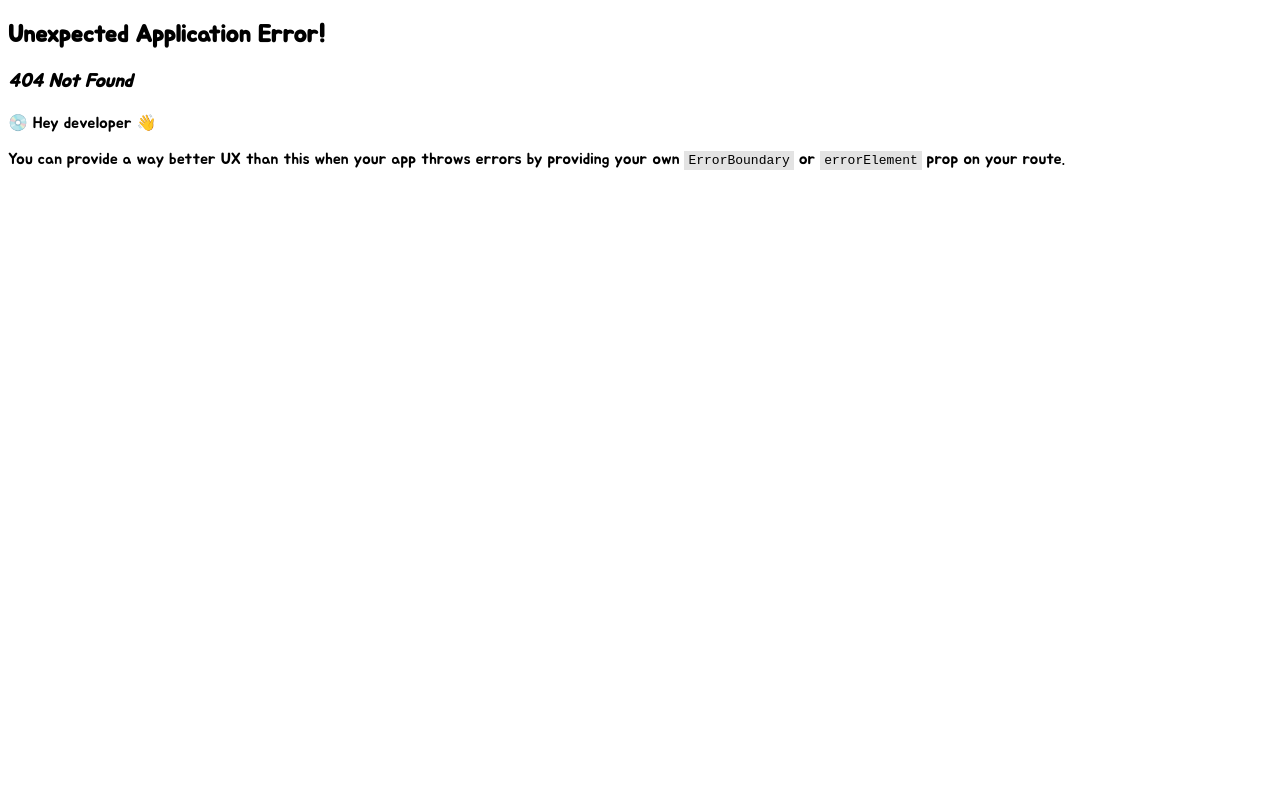
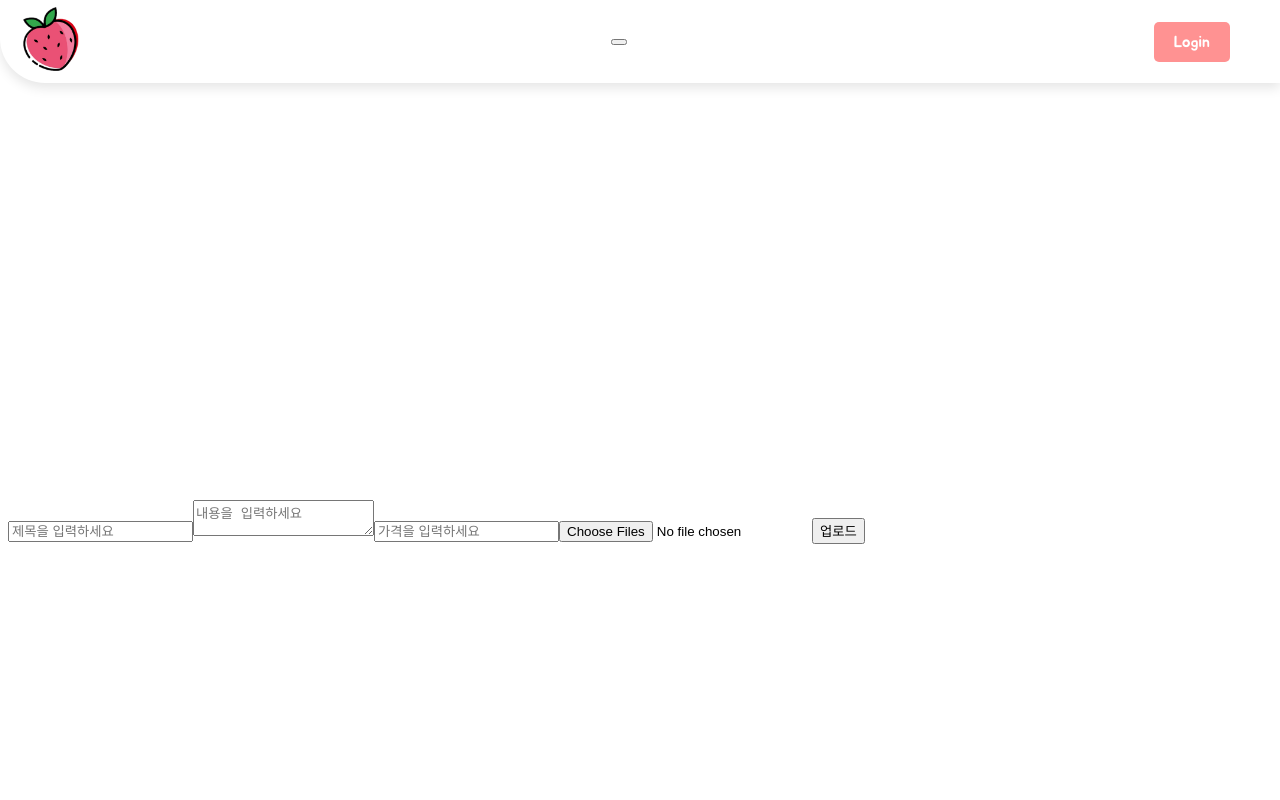
Before and after one commit to Opensource-Java-Project/FE, a React (Create React App) app: page /upload in a window 1280 px wide. Before the commit this address had no page. Shown: the top 800 px of the page. Built offline with nearby package versions, Linux system fonts and the light colour scheme.

Commit message:
오류 수정 및 Uload 기능 대략 구현

```diff
--- a/src/apis/instance.js
+++ b/src/apis/instance.js
@@ -1,9 +1,21 @@
 import axios from 'axios';
 
 const instance = axios.create({
-    baseURL: '/api',
+    baseURL: 'http://localhost:8080',
     withCredentials: true, // 쿠키를 포함시키기 위한 설정
     // timeout: 1000 // 1초가 지나도 응답이 없으면 실패
 });
 
+instance.interceptors.response.use(
+    response => response,
+    error => {
+        if (error.response && (error.response.status === 409 || error.response.status === 401)) {
+            // 401 또는 409 상태 코드에 대한 커스텀 처리
+            return Promise.resolve(error.response);
+        }
+        return Promise.reject(error);
+    }
+);
+
+
 export default instance;
--- a/src/apis/postDataApi.js
+++ b/src/apis/postDataApi.js
@@ -33,10 +33,12 @@ export const postLogin = async (email, password) => {
 export const postDate = async (reservationData, postId, setOpen) => {
     try {
         const response = await instance.post('/reservations', {
-            postId: postId, // 게시글 ID는 함수의 파라미터로 전달됩니다.
+            boardIndex: postId, // 게시글 ID는 함수의 파라미터로 전달됩니다.
             ...reservationData
         });
+        //test console
         console.log('Reservation submitted:', response.data);
+
         setOpen(false); // 예약창 닫기, 이 함수도 파라미터로 전달됩니다.
     } catch (error) {
         console.error('Error submitting reservation:', error);
@@ -44,3 +46,18 @@ export const postDate = async (reservationData, postId, setOpen) => {
     }
 
 };
+
+
+
+// 업로드 api
+// 멀티파트/폼데이터 형식으로 보냄, 서버에서도 관리가 수월해짐.
+export const postUpload = async (formData) => {
+    try {
+        return await instance.post('/upload', formData);
+    } catch (error) {
+        console.error('Error submitting reservation:', error);
+    }
+};
+
+
+// try...catch 문 제거하고 각 API 호출할 때 try...catch 문을 사용하여 에러를 잡으려고 했으나 수정하기 매우 귀찮으므로 패스.
--- a/src/components/common/Header/Header.jsx
+++ b/src/components/common/Header/Header.jsx
@@ -2,6 +2,8 @@
 import LogoImg from "./section/LogoImg";
 import LoginAndOut from "./section/LoginAndOut";
 import styled from "@emotion/styled";
+import UploadButton from "./section/UploadButton";
+import React from "react";
 
 const Wrapper = styled.div`
   position: fixed;
@@ -29,6 +31,7 @@ export const Header = ({children}) => {
     return (
         <Wrapper>
             <LogoImg />
+            <UploadButton/>
             <RightContainer>
                 <LoginAndOut />
                 {children}
--- a/src/components/common/Header/section/ProfileImg.jsx
+++ b/src/components/common/Header/section/ProfileImg.jsx
@@ -13,7 +13,7 @@ const ProfileImg = () => {
     // const user = useUserDataStore();
     // dummy data
     const user = {
-        id:1
+        id:"wns2349@naver.com"
     }
 
 
--- /dev/null
+++ b/src/components/common/Header/section/UploadButton.jsx
@@ -0,0 +1,35 @@
+import {useNavigate} from "react-router-dom";
+import {useUserStore} from "../../../../store/useUserStore";
+
+
+const UploadButton = () => {
+    const userId = useUserStore(state => state.userId);
+
+    const navigate = useNavigate();
+
+    // Handler
+    const submitHandler = () => {
+        // 로그인 상태 확인
+        if (!userId) {
+            // 로그인이 필요하다는 경고 표시
+            const isRedirect = window.confirm("로그인이 필요합니다. 로그인 페이지로 이동하시겠습니까?");
+            if (isRedirect) {
+                navigate('/login');
+            }
+            return; // 함수 실행 중단
+        } else {
+            navigate('/upload');
+        }
+    };
+
+
+    // TODO: 버튼 말고 움직이는 svg 나 뭔가 이목을 끌만한 것
+    return (
+        <>
+            <button onClick={submitHandler} />
+        </>
+
+    );
+};
+
+export default UploadButton;
--- a/src/hooks/useAuth.js
+++ b/src/hooks/useAuth.js
@@ -2,12 +2,15 @@ import instance from "../apis/instance";
 import useLoggedInStore from "../store/useLoggedInStore";
 import {useUserStore} from "../store/useUserStore";
 import {postLogin} from "../apis/postDataApi";
+import {useNavigate} from "react-router-dom";
+import {useEffect} from "react";
 
 const useAuth = () => {
     const { setLoggedIn } = useLoggedInStore();
     // 현재 로그인한 사용자 정보
     const { setUser } = useUserStore();
-
+    // 라우팅
+    const navigate = useNavigate();
 
     // 토큰 유효성 검사 후 zustand 전역 LoggenIn 상태 업데이트
     const checkLoginStatus = async (token) => {
@@ -38,7 +41,8 @@ const useAuth = () => {
         localStorage.removeItem('isLoggedInToken'); // 로그인 토큰 파기
         localStorage.removeItem('userId'); // userId 파기
         setLoggedIn(false); // 로그아웃 상태 업데이트
-
+        setUser(null);
+        navigate('/');
 
         try {
             // 백엔드 로그아웃 엔드포인트와 통신
@@ -49,6 +53,9 @@ const useAuth = () => {
             localStorage.removeItem('isLoggedInToken'); // 로그인 토큰 파기
             localStorage.removeItem('userId'); // userId 파기
             setLoggedIn(false); // 로그아웃 상태 업데이트
+            setUser(null);
+            navigate('/');
+
         } catch (error) {
             console.error('Logout failed:', error);
         }
@@ -60,7 +67,7 @@ const useAuth = () => {
         // test
         setLoggedIn(true);
         // test for userId
-        const userId = "1";
+        const userId = "wns2349@naver.com";
         setUser(userId);
 
 
--- a/src/pages/Main.jsx
+++ b/src/pages/Main.jsx
@@ -1,10 +1,35 @@
+import useMessageStore from "../store/useMessageStore";
+import styled from "@emotion/styled";
+import { useEffect } from "react";
 
-// 양수진이 개발할 페이지.
+const TestDiv = styled.div`
+  margin-top: 500px;
+`;
 
-const MyPage = () => {
+const Main = () => {
+    const message = useMessageStore(state => state.message);
+    const setMessage = useMessageStore(state => state.setMessage);
+
+
+
+    // 업로드 성공 후 메시지
+    useEffect(() => {
+        if (message) {
+            // 메시지가 있으면 3초 후에 메시지를 초기화합니다.
+            const timer = setTimeout(() => {
+                setMessage('');
+            }, 2000);
+
+            // 컴포넌트가 언마운트될 때 타이머를 제거합니다.
+            return () => clearTimeout(timer);
+        }
+    }, [message, setMessage]);
+
     return (
-        <>
-        </>
+        <TestDiv>
+            {message && <div>{message}</div>}
+        </TestDiv>
     );
 }
-export default MyPage;
+
+export default Main;
--- a/src/pages/Post.jsx
+++ b/src/pages/Post.jsx
@@ -6,7 +6,6 @@ import {useParams} from "react-router-dom";
 import {Reservation} from "../components/Reservation/Reservation";
 import styled from "@emotion/styled";
 import {useUserStore} from "../store/useUserStore";
-import Register from "./Register";
 
 
 const Container = styled.div`
@@ -157,6 +156,8 @@ const Post = () => {
     // 예약 정보 전송 로직
     const handleReservationSubmit = async (reservationData) => {
         await postDate(reservationData, postId, setOpen);
+        //TODO: 예약 성공시 성공 메시지
+
     };
 
 
@@ -179,7 +180,7 @@ const Post = () => {
         // 더미 데이터 게시글
         const dummyData = [
             {
-                userId: 1,
+                userId: "wns2349@naver.com",
                 postId: 1,
                 boardTitle: "게시글 제목",
                 boardImage: ["/asset/img/logo.png", "/asset/img/testPostImg.png"],
@@ -188,7 +189,7 @@ const Post = () => {
                 reservationList: [{ start: '2023-11-25', end:'2023-11-28', content:"13시 충북대 정문" }, { start: '2023-11-30', end:'2023-11-30', content:"15시 추포" },] // 받아올 때 유저인증을 미리 하고 받아오는 데이터를 다르게 해야 보안상 문제가 안생길 듯
             },
             {
-                userId: 2,
+                userId: "wns1234@naver.com",
                 postId: 2,
                 boardTitle: "게시글 제목2",
                 boardImage: ["/asset/img/logo.png"],
@@ -220,9 +221,8 @@ const Post = () => {
     const shouldShowNavigationButtons = post.boardImage.length > 1;
 
 
-
     // 사용자 인증 상태 확인 후 맞다면 상세메시지 표시
-    const isPostAuth = parseInt(postAuth) === post.userId;
+    const isPostAuth = postAuth === post.userId;
 
 
 
--- /dev/null
+++ b/src/pages/Upload.jsx
@@ -0,0 +1,115 @@
+import {useState} from "react";
+import {useNavigate} from "react-router-dom";
+import {postUpload} from "../apis/postDataApi";
+import styled from "@emotion/styled";
+import useMessageStore from "../store/useMessageStore";
+
+const TestDiv = styled.div`
+
+  margin-top: 500px;
+`;
+
+
+const Upload = () => {
+
+    //TODO: 로그인 안되어있으면 메인페이지로 리디렉션
+
+    // 상태
+    const [enteredTitle, setEnteredTitle] = useState('');
+    const [enteredContent, setEnteredContent] = useState('');
+    const [enteredPrice, setEnteredPrice] = useState('');
+    const [selectedImages, setSelectedImages] = useState([]);
+
+    const setMessage = useMessageStore(state => state.setMessage);
+
+    const navigate = useNavigate();
+
+
+    // 핸들러
+    const handleTitleChange = (event) => {
+        setEnteredTitle(event.target.value);
+    };
+
+    const handleContentChange = (event) => {
+        setEnteredContent(event.target.value);
+    };
+
+    const handlePriceChange = (event) => {
+        setEnteredPrice(event.target.value);
+    };
+
+    const handleImageChange = (event) => {
+        setSelectedImages([...event.target.files]);
+    };
+
+    const handleSubmit = async () => {
+        // 멀티파트/폼데이터 형식으로 보냄, 서버에서도 관리가 수월해짐.
+        const formData = new FormData();
+        for (let i = 0; i < selectedImages.length; i++) {
+            formData.append('images', selectedImages[i]);
+        }
+        formData.append('title', enteredTitle);
+        formData.append('content', enteredContent);
+        formData.append('price', enteredPrice);
+
+        // 로컬 스토리지에서 userId 가져오기
+        const userId = localStorage.getItem('userId');
+        formData.append('userId', userId);
+
+        try {
+
+            // 백엔드 연결
+            // const response = await postUpload(formData);
+            // if (response.status === 200) {
+            //     setMessage('업로드 성공');
+            //     navigate('/');
+            // } else {
+            //     console.log('업로드 실패');
+            //     setMessage('업로드 실패');
+            // }
+
+
+            // test
+            navigate('/');
+            setMessage("업로드 성공");
+
+
+
+        } catch (error) {
+            console.error('업로드 실패:', error);
+        }
+    };
+
+
+    return (
+      <TestDiv>
+          <input
+              type="text"
+              placeholder="제목을 입력하세요"
+              value={enteredTitle}
+              onChange={handleTitleChange}
+          />
+          <textarea
+              placeholder="내용을 입력하세요"
+              value={enteredContent}
+              onChange={handleContentChange}
+          />
+          <input
+              type="text"
+              placeholder="가격을 입력하세요"
+              value={enteredPrice}
+              onChange={handlePriceChange}
+          />
+          <input
+              type="file"
+              multiple
+              onChange={handleImageChange}
+          />
+          <button onClick={handleSubmit}>업로드</button>
+      </TestDiv>
+
+    );
+
+};
+
+export default Upload;
--- /dev/null
+++ b/src/store/useMessageStore.jsx
@@ -0,0 +1,9 @@
+// messageStore.js
+import create from 'zustand';
+
+const useMessageStore = create(set => ({
+    message: '',
+    setMessage: (msg) => set({ message: msg }),
+}));
+
+export default useMessageStore;
```
Also changed, not shown: src/App.js (+4 -3 lines).
